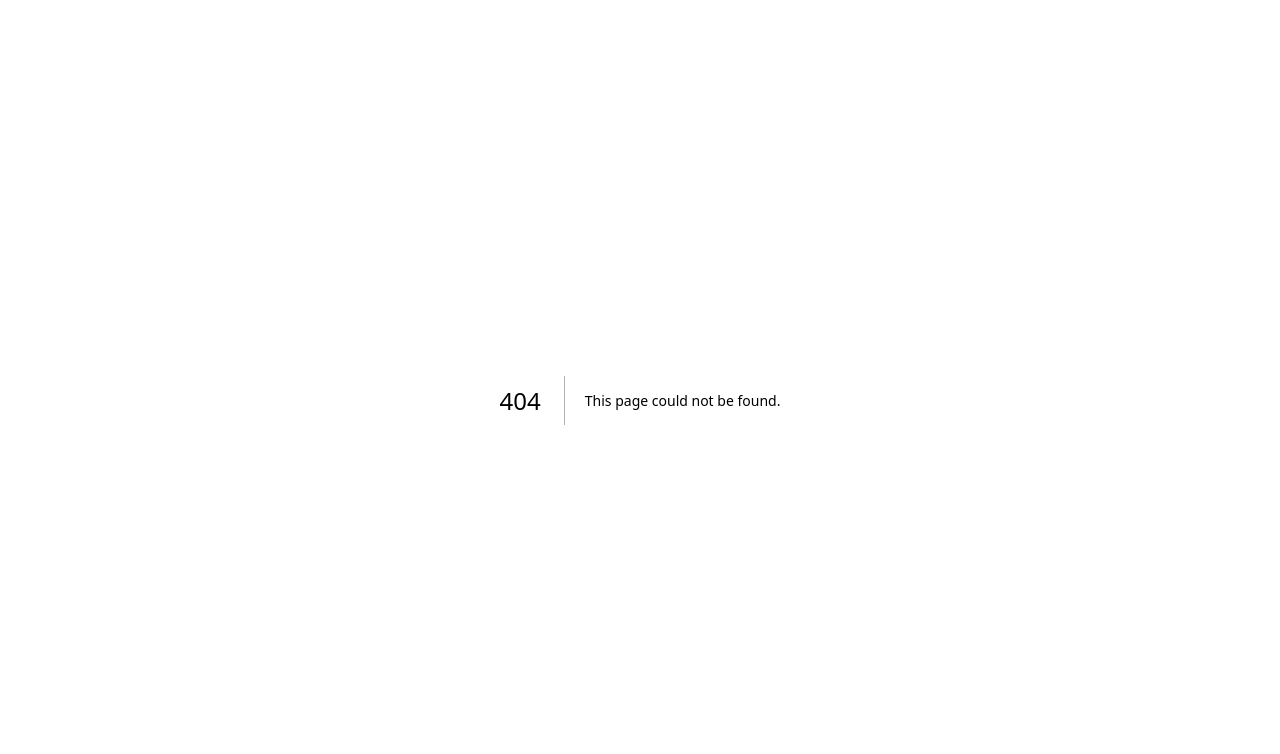
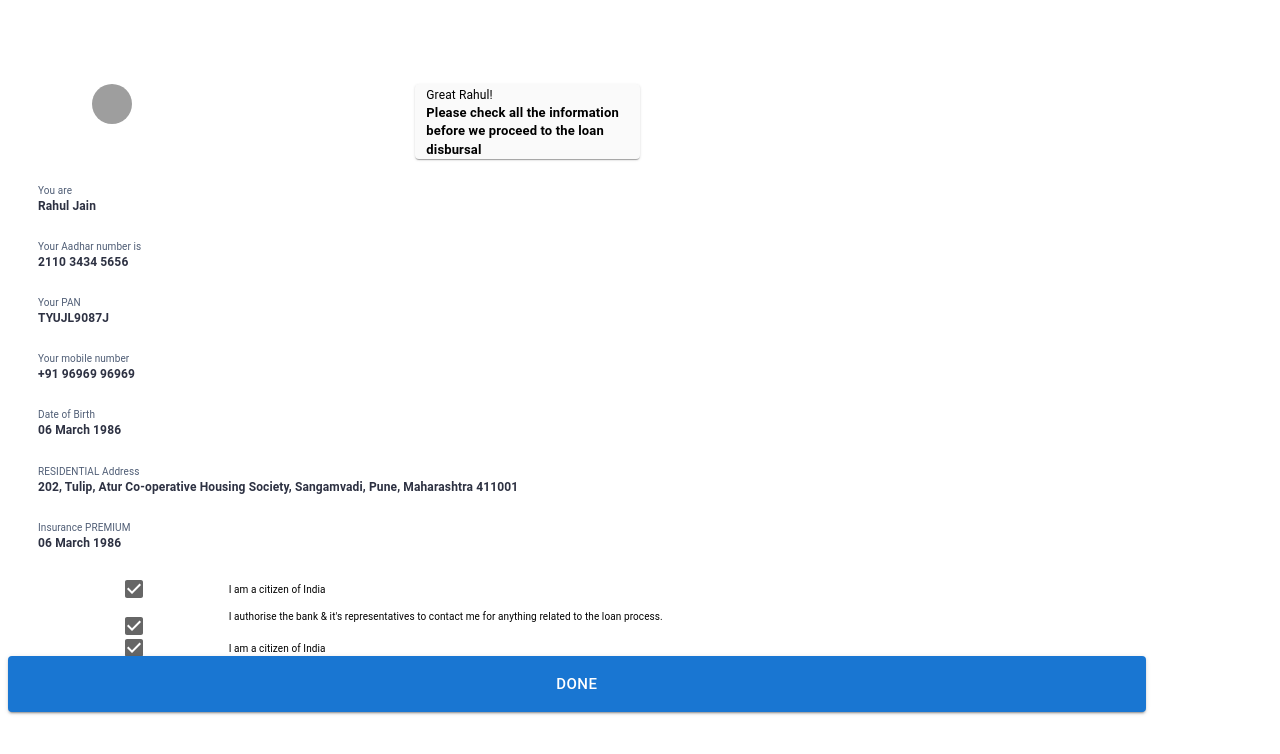
Before and after one commit to prayag2301/bankathon, a Next.js app: page /personal-details in a window 1280 px wide. Before the commit this address had no page. Shown: the top 754 px of the page. Built offline with nearby package versions, Linux system fonts and the light colour scheme; grey boxes are pictures that could not be loaded.

Commit message:
presonal details page

```diff
--- /dev/null
+++ b/src/pages/personal-details.tsx
@@ -0,0 +1,291 @@
+import type { NextPage } from "next";
+import React, { useEffect, useState } from "react";
+import Head from "next/head";
+import Image from "next/image";
+import { Container } from "@material-ui/core";
+import styles from "../styles/Home.module.css";
+import { Typography } from "@mui/material";
+import { Avatar } from "@mui/material";
+import { styled } from "@mui/material/styles";
+import Box from "@mui/material/Box";
+import Paper from "@mui/material/Paper";
+import Grid from "@mui/material/Grid";
+import Card from "@mui/material/Card";
+import CardActions from "@mui/material/CardActions";
+import CardContent from "@mui/material/CardContent";
+import CardMedia from "@mui/material/CardMedia";
+import TextField from "@mui/material/TextField";
+import Button from "@mui/material/Button";
+import Checkbox from "@mui/material/Checkbox";
+
+const Home: NextPage = () => {
+  return (
+    <>
+      <Head>
+        <title>Create Next App With SubZero</title>
+      </Head>
+      <Typography className={styles.header1}></Typography>
+
+      <Grid container s>
+        <Grid item xs={4}>
+          <Avatar
+            className={styles.ava}
+            alt="Bot"
+            src="/static/images/avatar/2.jpg"
+          />
+        </Grid>
+        <Grid item xs={8}>
+          <Card
+            style={{
+              height: "75px",
+              padding: "0%",
+              margin: "0%",
+              backgroundColor: "#FAFAFA",
+              marginLeft: "-14px",
+            }}
+            sx={{ maxWidth: "225px" }}
+          >
+            <CardContent
+              style={{
+                height: "58px",
+                padding: "0%",
+                margin: "0%",
+                paddingLeft: "11px",
+                color: "black",
+              }}
+            >
+              <Typography style={{ fontSize: "12px", marginTop: "2px" }}>
+                Great Rahul!
+              </Typography>
+              <Typography
+                style={{ fontSize: "13px", color: "black", fontWeight: "700" }}
+                variant="body2"
+                color="text.secondary"
+              >
+                Please check all the information before we proceed to the loan
+                disbursal
+              </Typography>
+            </CardContent>
+          </Card>
+        </Grid>
+      </Grid>
+
+      <Typography
+        style={{
+          fontSize: "10px",
+          marginTop: "24px",
+          marginLeft: "30px",
+          color: "#4F5D75",
+          fontWeight: "400",
+        }}
+      >
+        You are
+      </Typography>
+      <Typography
+        style={{
+          fontSize: "12px",
+          color: "#2D3142",
+          fontWeight: "700",
+          marginLeft: "30px",
+        }}
+        variant="body2"
+        color="text.secondary"
+      >
+        Rahul Jain
+      </Typography>
+      <Typography
+        style={{
+          fontSize: "10px",
+          marginTop: "24px",
+          marginLeft: "30px",
+          color: "#4F5D75",
+          fontWeight: "400",
+        }}
+      >
+        Your Aadhar number is
+      </Typography>
+      <Typography
+        style={{
+          fontSize: "12px",
+          color: "#2D3142",
+          fontWeight: "700",
+          marginLeft: "30px",
+        }}
+        variant="body2"
+        color="text.secondary"
+      >
+        2110 3434 5656
+      </Typography>
+
+      <Typography
+        style={{
+          fontSize: "10px",
+          marginTop: "24px",
+          marginLeft: "30px",
+          color: "#4F5D75",
+          fontWeight: "400",
+        }}
+      >
+        Your PAN
+      </Typography>
+      <Typography
+        style={{
+          fontSize: "12px",
+          color: "#2D3142",
+          fontWeight: "700",
+          marginLeft: "30px",
+        }}
+        variant="body2"
+        color="text.secondary"
+      >
+        TYUJL9087J
+      </Typography>
+
+      <Typography
+        style={{
+          fontSize: "10px",
+          marginTop: "24px",
+          marginLeft: "30px",
+          color: "#4F5D75",
+          fontWeight: "400",
+        }}
+      >
+        Your mobile number
+      </Typography>
+      <Typography
+        style={{
+          fontSize: "12px",
+          color: "#2D3142",
+          fontWeight: "700",
+          marginLeft: "30px",
+        }}
+        variant="body2"
+        color="text.secondary"
+      >
+        +91 96969 96969
+      </Typography>
+
+      <Typography
+        style={{
+          fontSize: "10px",
+          marginTop: "24px",
+          marginLeft: "30px",
+          color: "#4F5D75",
+          fontWeight: "400",
+        }}
+      >
+        Date of Birth
+      </Typography>
+      <Typography
+        style={{
+          fontSize: "12px",
+          color: "#2D3142",
+          fontWeight: "700",
+          marginLeft: "30px",
+        }}
+        variant="body2"
+        color="text.secondary"
+      >
+        06 March 1986
+      </Typography>
+
+      <Typography
+        style={{
+          fontSize: "10px",
+          marginTop: "24px",
+          marginLeft: "30px",
+          color: "#4F5D75",
+          fontWeight: "400",
+        }}
+      >
+        RESIDENTIAL Address
+      </Typography>
+      <Typography
+        style={{
+          fontSize: "12px",
+          color: "#2D3142",
+          fontWeight: "700",
+          marginLeft: "30px",
+        }}
+        variant="body2"
+        color="text.secondary"
+      >
+        202, Tulip, Atur Co-operative Housing Society, Sangamvadi, Pune,
+        Maharashtra 411001
+      </Typography>
+
+      <Typography
+        style={{
+          fontSize: "10px",
+          marginTop: "24px",
+          marginLeft: "30px",
+          color: "#4F5D75",
+          fontWeight: "400",
+        }}
+      >
+        Insurance PREMIUM
+      </Typography>
+      <Typography
+        style={{
+          fontSize: "12px",
+          color: "#2D3142",
+          fontWeight: "700",
+          marginLeft: "30px",
+        }}
+        variant="body2"
+        color="text.secondary"
+      >
+        06 March 1986
+      </Typography>
+      <Grid container style={{ marginTop: "16px", padding: "0%" }} s>
+        <Grid item xs={2}>
+          <div className={styles.tick}>
+            <Checkbox defaultChecked color="default" />
+          </div>
+        </Grid>
+        <Grid item xs={8}>
+          <Typography
+            style={{ fontSize: "10px", marginLeft: "10px", marginTop: "14px" }}
+          >
+            I am a citizen of India
+          </Typography>
+        </Grid>
+      </Grid>
+      <Grid container style={{ marginTop: "8px", padding: "0%" }} s>
+        <Grid item xs={2}>
+          <div className={styles.tick}>
+            <Checkbox defaultChecked color="default" />
+          </div>
+        </Grid>
+        <Grid item xs={8}>
+          <Typography
+            style={{ fontSize: "10px", marginLeft: "10px", marginTop: "4px" }}
+          >
+            I authorise the bank & it's representatives to contact me for
+            anything related to the loan process.
+          </Typography>
+        </Grid>
+      </Grid>
+      <Grid container style={{ marginTop: "2px", padding: "0%" }} s>
+        <Grid item xs={2}>
+          <div className={styles.tick}>
+            <Checkbox defaultChecked color="default" />
+          </div>
+        </Grid>
+        <Grid item xs={8}>
+          <Typography
+            style={{ fontSize: "10px", marginLeft: "10px", marginTop: "14px" }}
+          >
+            I am a citizen of India
+          </Typography>
+        </Grid>
+      </Grid>
+
+      <Button className={styles.logbtn} variant="contained" size="large">
+        Done
+      </Button>
+    </>
+  );
+};
+
+export default Home;
```
